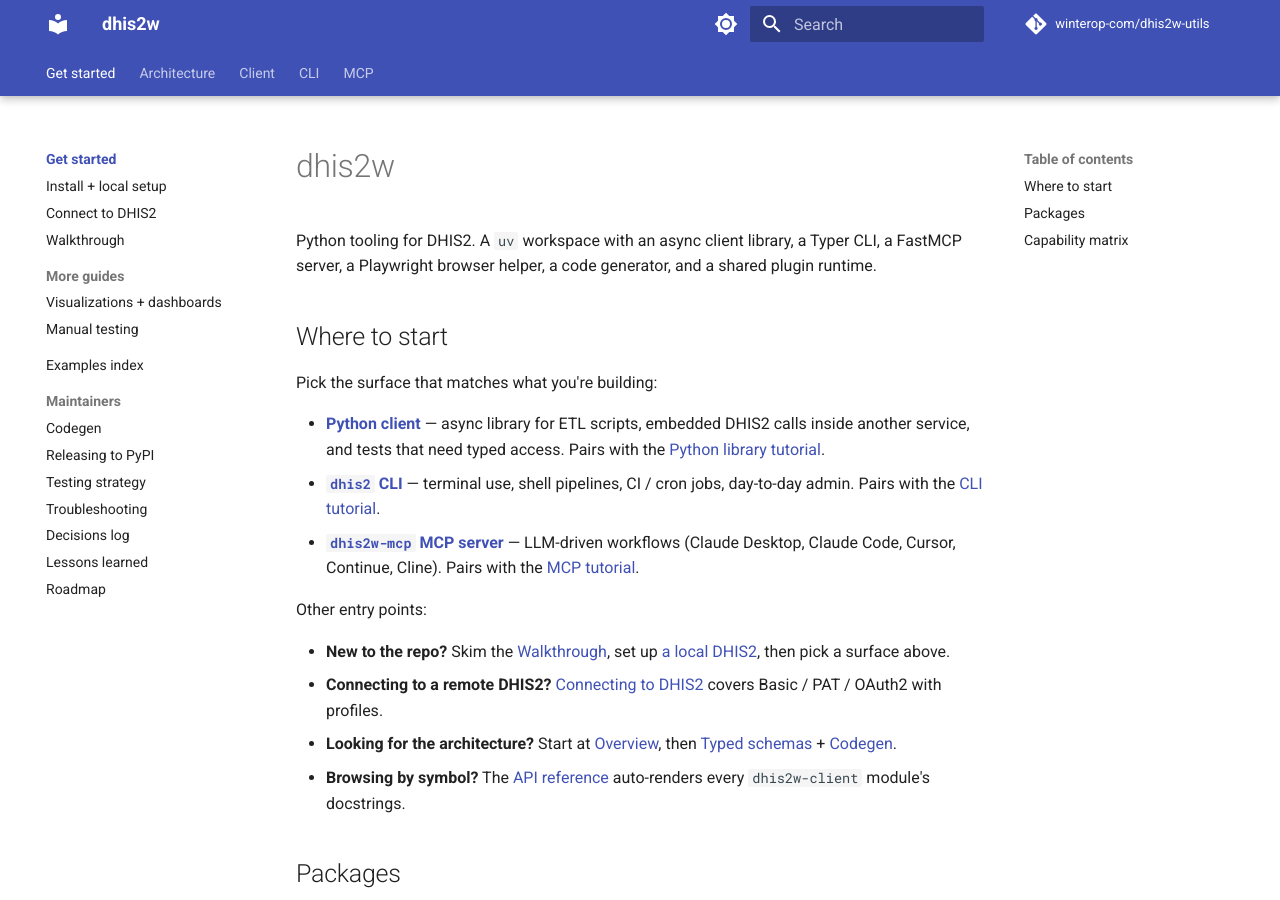
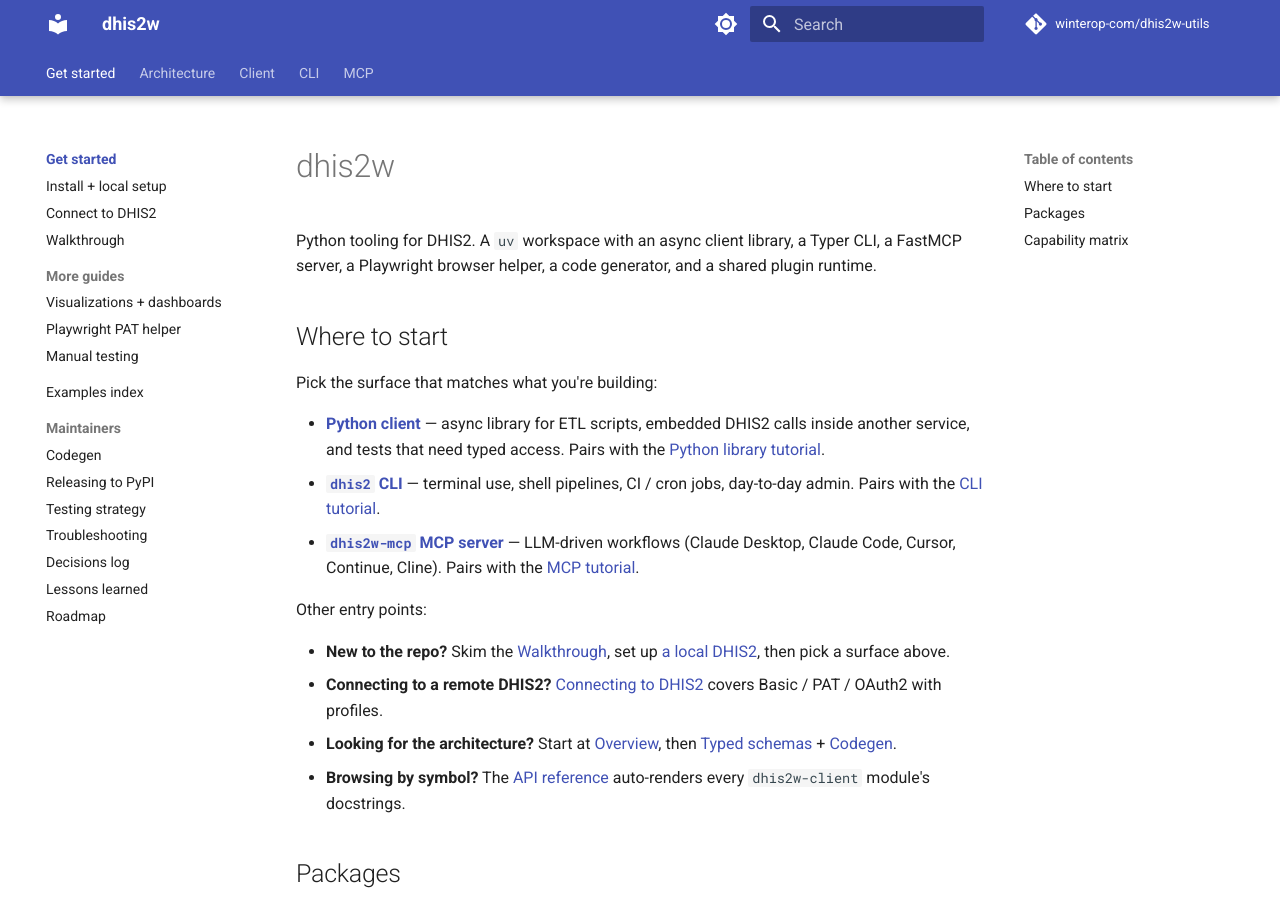
Before and after one commit to winterop-com/dhis2-utils, an MkDocs documentation site: the page built from docs/index.md, in a window 1280 px wide and 900 px high. Built offline with MkDocs 1.6.1 and Material for MkDocs 9.7.7, drawn with Linux system fonts in a browser that asks for light colours; comment, search, counter and statistics services are not loaded.

Commit message:
docs(nav): move pat-helper.md from CLI tab to Get started > More guides (#324)
`pat-helper.md` documents `dhis2 browser pat` plus `dhis2w_browser.create_pat`
— a Playwright-driven how-to spanning both the CLI sub-command and the
library function, not a CLI-specific reference page. The previous slot
under CLI > PAT helper made it look like a CLI surface on the level of
the auto-generated `cli-reference.md`, which it isn't.

Moved to Get started > More guides alongside the other operator how-tos
(Visualizations, Manual testing). File path unchanged so the URL
`/pat-helper/` is preserved; only the sidebar slot moves.

```diff
--- a/mkdocs.yml
+++ b/mkdocs.yml
@@ -52,6 +52,7 @@
       - Walkthrough: walkthrough.md
       - More guides:
           - Visualizations + dashboards: guides/visualizations.md
+          - Playwright PAT helper: pat-helper.md
           - Manual testing: manual-testing.md
       - Examples index: examples.md
       - Maintainers:
@@ -152,7 +153,6 @@
       - Tutorial: guides/cli-tutorial.md
       - Architecture: architecture/cli.md
       - Reference: cli-reference.md
-      - PAT helper: pat-helper.md
   - MCP:
       - Introduction: mcp/index.md
       - Tutorial: mcp/tutorial.md
```
